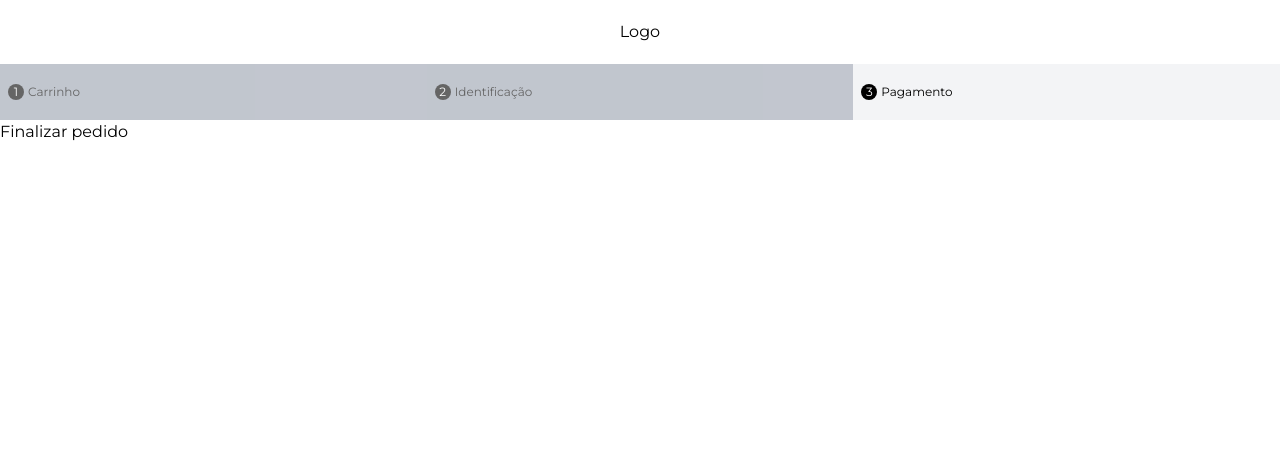
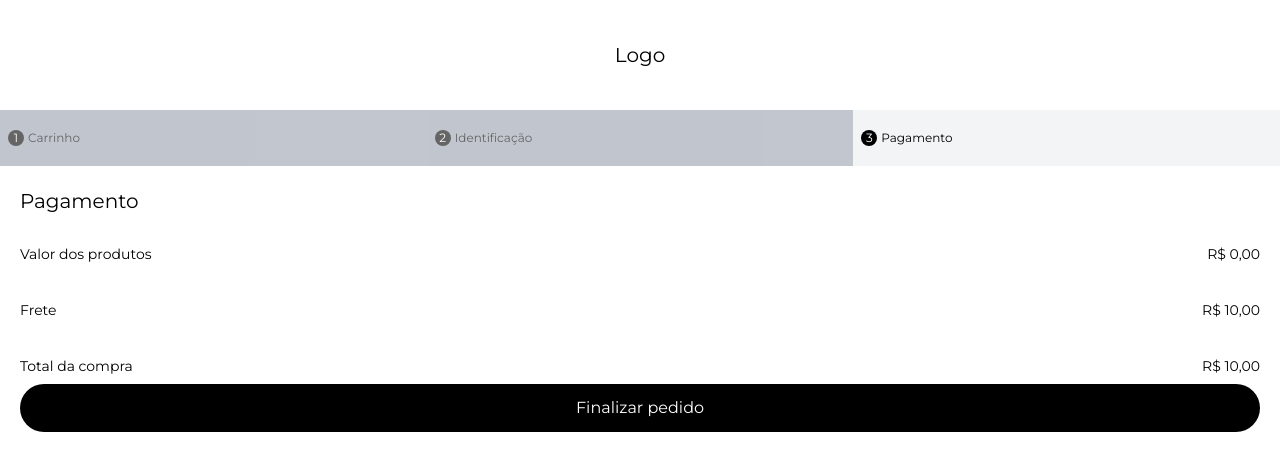
Before and after one commit to KevinADemetro/cerberus, a Next.js app: page /checkout/pagamento in a window 1280 px wide. Shown: the top 470 px of the page. Built offline with nearby package versions, Linux system fonts and the light colour scheme; no server answers; the database is empty; what mercadopago would draw is missing.

Commit message:
Inicia tela de pagamento

```diff
--- a/src/app/(pedido)/carrinho/page.tsx
+++ b/src/app/(pedido)/carrinho/page.tsx
@@ -1,9 +1,9 @@
 import { StepForward } from "@/src/components/StepForward";
 import { PricingSummary } from "@/src/core/pricing/components/PricingSummary";
-import { calculateTotal } from "@/src/core/pricing/utils";
 import { ShippingTime } from "@/src/core/shipping/components/ShippingTime";
 import { CartItemsList } from "@/src/features/cart/components/CartItemsList";
 import { getCartItems } from "@/src/features/cart/serverActions";
+import { calculateTotal } from "@/src/core/pricing/utils";
 
 async function Page() {
   const cartItems = await getCartItems();
@@ -14,7 +14,10 @@ async function Page() {
         <>
           <CartItemsList cartItems={cartItems} />
           <ShippingTime />
-          <PricingSummary totals={totals} />
+          <div className="mt-10 p-5">
+            <h2>Resumo</h2>
+            <PricingSummary totals={totals} />
+          </div>
           <StepForward href="/checkout" />
         </>
       ) : (
--- a/src/app/(pedido)/checkout/pagamento/page.tsx
+++ b/src/app/(pedido)/checkout/pagamento/page.tsx
@@ -1,10 +1,18 @@
+import { PricingSummary } from "@/src/core/pricing/components/PricingSummary";
 import { createOrder } from "@/src/features/order/serverActions";
+import { getCartItems } from "@/src/features/cart/serverActions";
+import { calculateTotal } from "@/src/core/pricing/utils";
+import { Button } from "@/src/components/Button";
 
-function Page() {
+async function Page() {
+  const cartItems = await getCartItems();
+  const totals = calculateTotal(cartItems);
   return (
     <div>
+      <h1>Pagamento</h1>
+      <PricingSummary totals={totals} />
       <form action={createOrder}>
-        <button>Finalizar pedido</button>
+        <Button>Finalizar pedido</Button>
       </form>
     </div>
   );
--- a/src/app/(pedido)/checkout/page.tsx
+++ b/src/app/(pedido)/checkout/page.tsx
@@ -3,8 +3,8 @@ import { OrderForm } from "@/src/features/order/components/OrderForm";
 async function Page() {
   return (
     <div>
-      <div className="p-5">
-        <h2 className="mb-5">Continuar sem uma conta</h2>
+      <div>
+        <h1 className="mb-5">Continuar sem uma conta</h1>
         <OrderForm />
       </div>
     </div>
--- a/src/app/(pedido)/layout.tsx
+++ b/src/app/(pedido)/layout.tsx
@@ -8,7 +8,7 @@ function PedidoLayout({ children }: { children: React.ReactNode }) {
         <h1>Logo</h1>
       </Link>
       <OrderSteps />
-      <div>{children}</div>
+      <div className="px-5">{children}</div>
     </>
   );
 }
--- /dev/null
+++ b/src/components/Button.tsx
@@ -0,0 +1,7 @@
+export function Button({ children }: { children: React.ReactNode }) {
+  return (
+    <button className="bg-black text-white w-full text-center py-3 rounded-full cursor-pointer">
+      {children}
+    </button>
+  );
+}
--- a/src/components/StepForward.tsx
+++ b/src/components/StepForward.tsx
@@ -1,14 +1,10 @@
 import Link from "next/link";
+import { Button } from "./Button";
 
 export function StepForward({ href }: { href: string }) {
   return (
-    <div className="flex justify-center items-center p-5">
-      <Link
-        href={href}
-        className="bg-black text-white w-full text-center py-3 rounded-full"
-      >
-        Continuar
-      </Link>
-    </div>
+    <Button>
+      <Link href={href}>Continuar</Link>
+    </Button>
   );
 }
--- a/src/core/pricing/components/PricingSummary.tsx
+++ b/src/core/pricing/components/PricingSummary.tsx
@@ -4,8 +4,6 @@ import { PricingTotals } from "@/src/core/pricing/pricingTotals.type";
 export function PricingSummary({ totals }: { totals: PricingTotals }) {
   const { subtotal, shipping, total } = totals;
   return (
-    <div className="mt-10 p-5">
-      <h2>Resumo</h2>
     <dl className="text-sm flex flex-col gap-5 mt-5">
       <div className="flex justify-between py-2 ">
         <dt>Valor dos produtos</dt>
@@ -20,6 +18,5 @@ export function PricingSummary({ totals }: { totals: PricingTotals }) {
         <dd>{formatCurrency(total)}</dd>
       </div>
     </dl>
-    </div>
   );
 }
--- a/src/core/shipping/components/ShippingTime.tsx
+++ b/src/core/shipping/components/ShippingTime.tsx
@@ -9,7 +9,7 @@ export function ShippingTime() {
   };
 
   return (
-    <div className="mt-10 p-5">
+    <div className="mt-10">
       <h2 className="mb-5">Prazo de entrega</h2>
       <CepField customAction={action} />
     </div>
--- a/src/features/address/components/AddressForm.tsx
+++ b/src/features/address/components/AddressForm.tsx
@@ -7,6 +7,7 @@ import { Address, addressSchema } from "../address.schema";
 import { createAddress, getAddress } from "../serverAction";
 import { InputField } from "@/src/components/InputField";
 import { CepField } from "./CepField";
+import { Button } from "@/src/components/Button";
 
 export function AddressForm() {
   const {
@@ -81,9 +82,7 @@ export function AddressForm() {
             type={step === "cep" ? "form" : "actionField"}
             customAction={handleCepSubmit}
           >
-            <button className="bg-black text-white w-full text-center py-3 rounded-full cursor-pointer">
-              Continuar
-            </button>
+            <Button>Continuar</Button>
           </CepField>
         </>
 
@@ -139,9 +138,7 @@ export function AddressForm() {
               register={register}
               error={errors.state}
             />
-            <button className="bg-black text-white w-full text-center py-3 rounded-full cursor-pointer">
-              Continuar
-            </button>
+            <Button>Continuar</Button>
           </form>
         )}
       </div>
--- a/src/styles/globals.css
+++ b/src/styles/globals.css
@@ -8,6 +8,11 @@
 }
 
 @layer base {
+  h1 {
+    font-size: var(--text-xl);
+    @apply my-5;
+  }
+
   h2 {
     font-size: var(--text-xl);
   }
```
Lines whose indentation alone changed are shown as unchanged.
